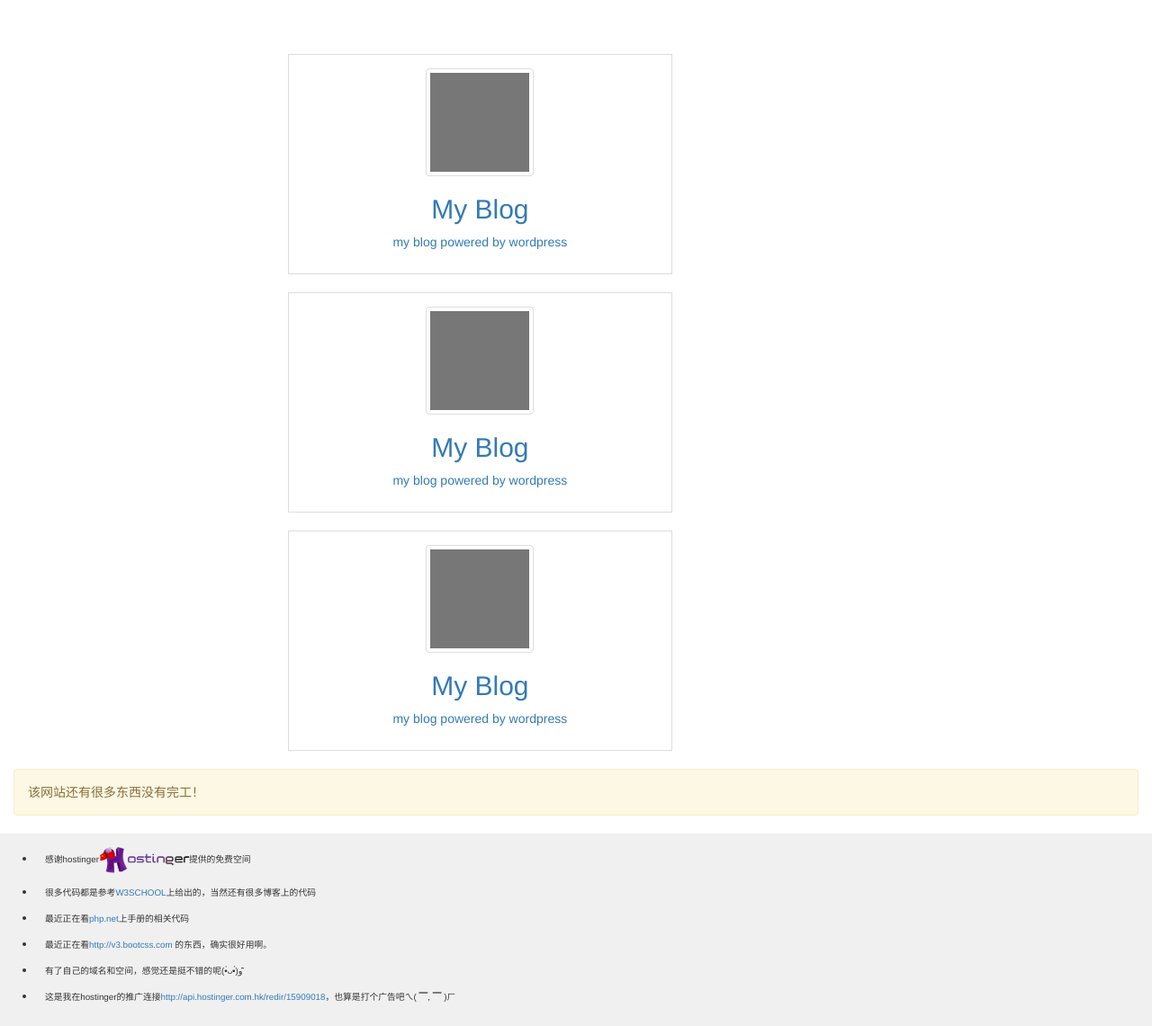
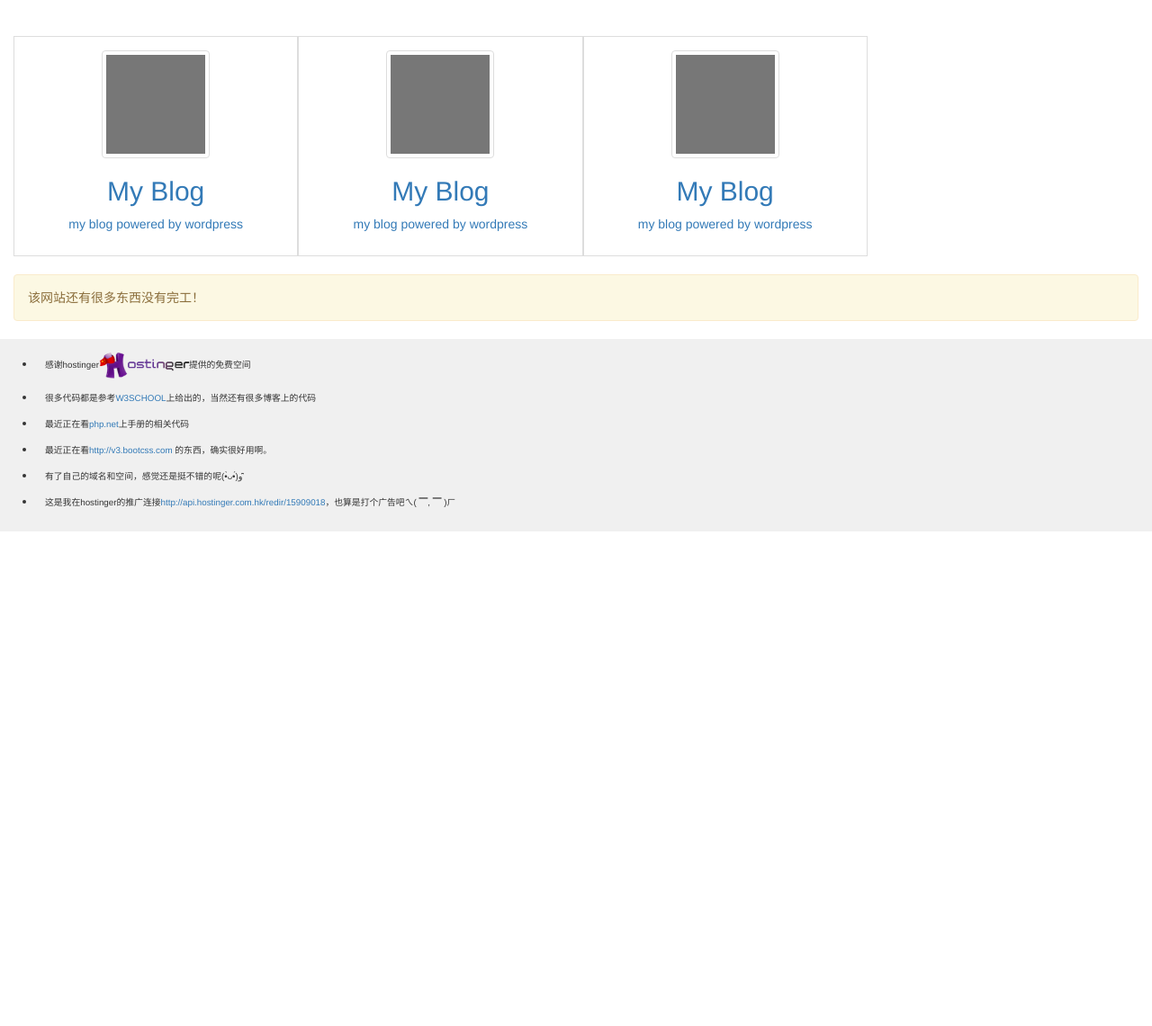
Before and after one commit to BriFuture/Website, a PHP site: page / in a window 1280 px wide. Shown: the part 435-1576 px from the top of the page at 90% size. After the commit the page ends 1026 px from the top, so only its background shows below. Run offline with PHP 8.4, Linux system fonts and the light colour scheme; some libraries are stand-ins or nearby versions.

Commit message:
将col-md-* col-xs-* 分开 因为col-xs-offset会应用到col-md中

```diff
--- a/core/public/index.phtml
+++ b/core/public/index.phtml
@@ -34,13 +34,13 @@ if(!defined('VERSION')) {
     <!-- Indicators -->
     <ol class="carousel-indicators">
       <li data-target="#carousel-index" data-slide-to="0" class="active"></li>
-      <!-- <li data-target="#carousel-index" data-slide-to="1"></li>
-      <li data-target="#carousel-index" data-slide-to="2"></li> -->
+      <li data-target="#carousel-index" data-slide-to="1"></li>
+      <li data-target="#carousel-index" data-slide-to="2"></li>
     </ol>
     <!-- Wrapper for slides -->
     <div class="carousel-inner" role="listbox">
       <?php foreach ($this->view['carousel-item'] as $item) : ?>
-      <div class="item <?php if(isset($item['active']) && $item['active'] == 1) echo 'active'; ?>">
+      <div class="item <?php if(isset($item['active']) && $item['active']) echo 'active'; ?>">
         <img src="<?php echo $item['src'] ?>" alt="图片1">
         <div class="carousel-caption">
           <?php echo $item['description'] ?>
@@ -61,7 +61,18 @@ if(!defined('VERSION')) {
   <div class="container-fluid marketing">
     <div class="row">
       <?php  foreach($this->view['block'] as $block): ?>
-      <div class="col-sm-4 col-xs-6 col-xs-offset-3 col-link-item ">
+      <div class="col-xs-6 col-xs-offset-3 col-link-item visible-xs-block">
+      <!-- vertical arrangement -->
+        <a class="" href="<?php echo $block['href'];?>">
+          <div class="">
+            <img src="<?php echo $block['img']; ?>" class="img-thumbnail">
+            <h2><?php echo $block['title']; ?></h2>
+            <p><?php echo $block['description']; ?></p>
+          </div>
+        </a>
+      </div>
+      <div class="col-md-3 col-link-item hidden-xs">
+      <!-- horizontal arrangemet first and remains vertical -->
         <a class="" href="<?php echo $block['href'];?>">
           <div class="">
             <img src="<?php echo $block['img']; ?>" class="img-thumbnail">
--- a/css/index.css
+++ b/css/index.css
@@ -39,14 +39,18 @@
     width: 120px;
     height: 120px;
   }
+  .row {
+    margin-left: auto;
+  }
 }
 
-/*very large*/
+/*very large
+do not consider now*/
 @media (min-width: 1200px) {
-  #carousel-index {
+  /*#carousel-index {
     margin-bottom: 80px;
   }
   .carousel-inner.active {
     margin-left: auto;
-  }
+  }*/
 }
```
Also changed, not shown: core/view/Index.class.php (+4 -4 lines).
